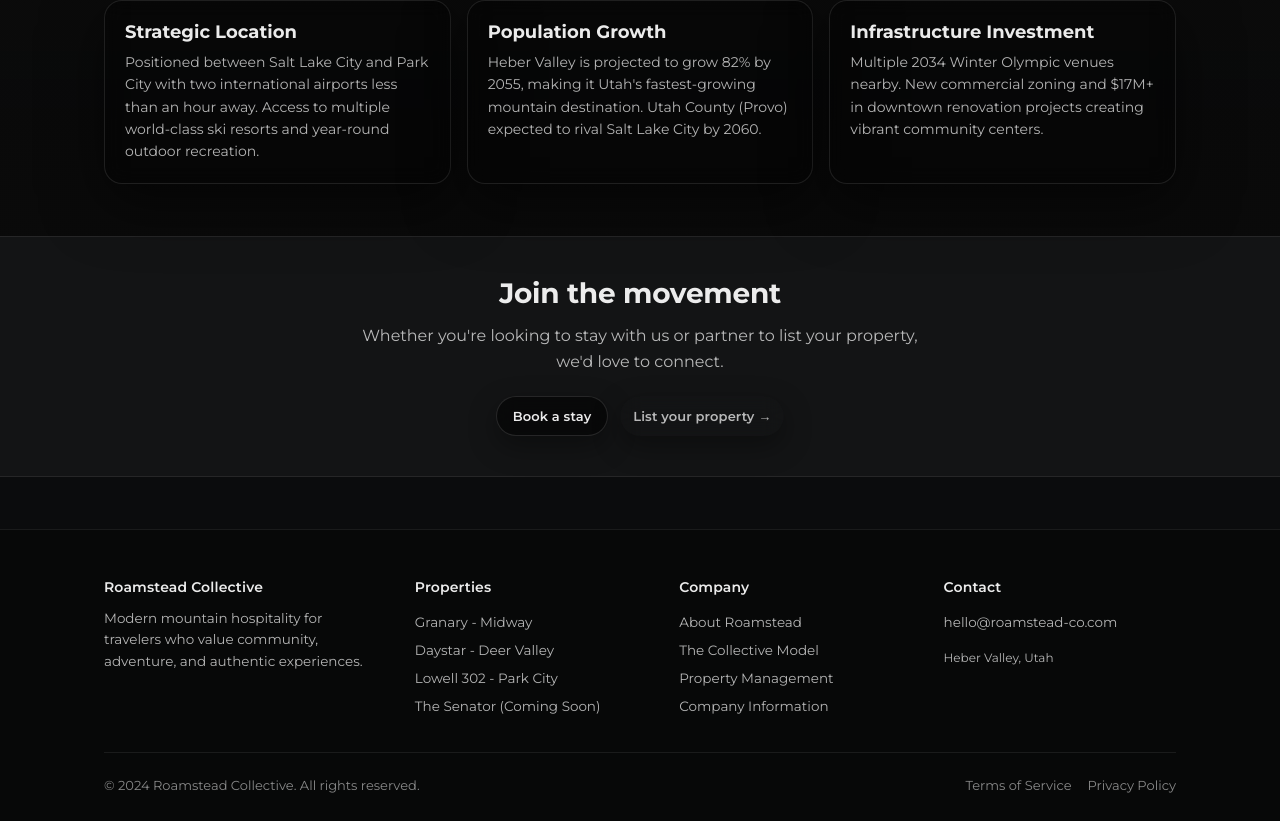
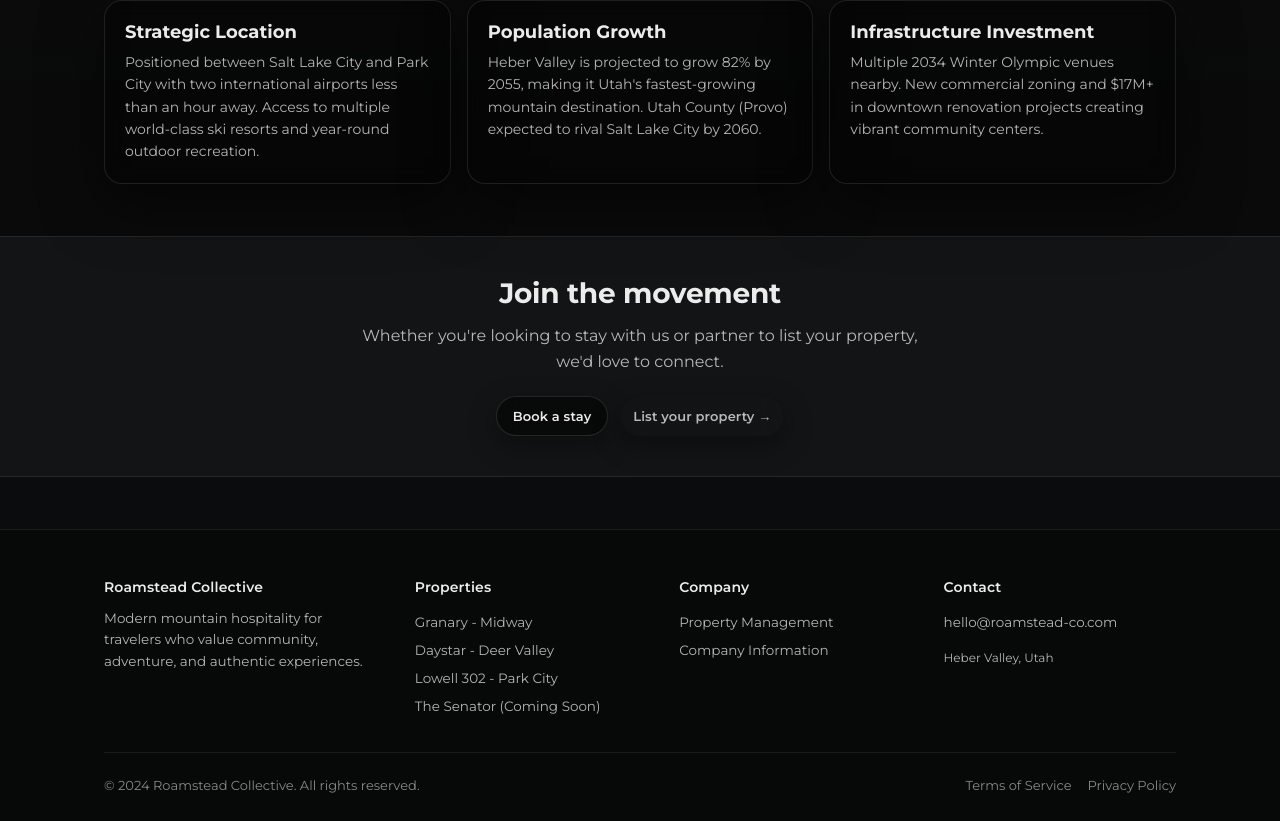
Before and after one commit to TimBlew/Roamstead-booking, a Next.js app: page /about in a window 1280 px wide. Shown: the part 2419-3240 px from the top of the page. Built offline with nearby package versions, Linux system fonts and the light colour scheme.

Commit message:
removed links in footer

```diff
--- a/app/about/page.tsx
+++ b/app/about/page.tsx
@@ -1,4 +1,3 @@
-// app/about/page.tsx
 import Image from "next/image";
 import Link from "next/link";
 
--- a/app/components/Footer.tsx
+++ b/app/components/Footer.tsx
@@ -17,13 +17,11 @@ export default function Footer() {
             <Link href="/listings/granary-midway" className="footerLink">Granary - Midway</Link>
             <Link href="/listings/daystar-deer-valley" className="footerLink">Daystar - Deer Valley</Link>
             <Link href="/listings/lowell-302" className="footerLink">Lowell 302 - Park City</Link>
-            <Link href="/senator" className="footerLink">The Senator (Coming Soon)</Link>
+            <Link href="/listings/senator" className="footerLink">The Senator (Coming Soon)</Link>
           </div>
 
           <div className="footerCol">
             <h4 className="footerHeading">Company</h4>
-            <Link href="/about" className="footerLink">About Roamstead</Link>
-            <Link href="/the-collective" className="footerLink">The Collective Model</Link>
             <Link href="/property-management" className="footerLink">Property Management</Link>
             <Link href="/company" className="footerLink">Company Information</Link>
           </div>
--- a/app/components/Header.tsx
+++ b/app/components/Header.tsx
@@ -1,4 +1,3 @@
-// app/components/Header.tsx
 "use client";
 
 import { useState } from "react";
```
